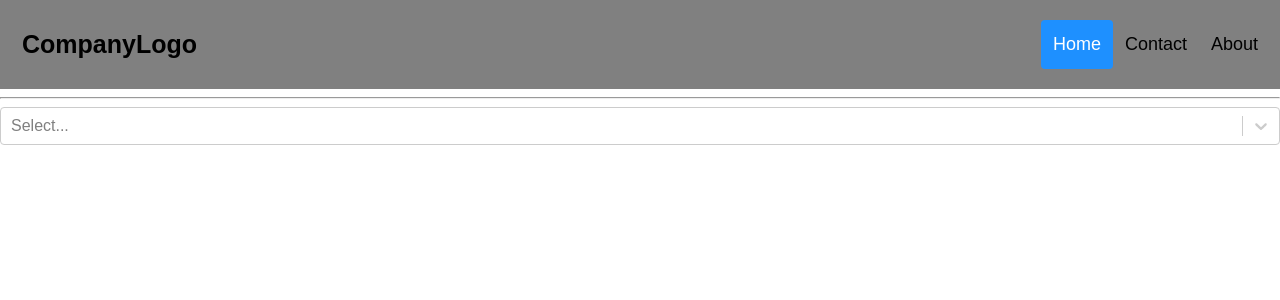
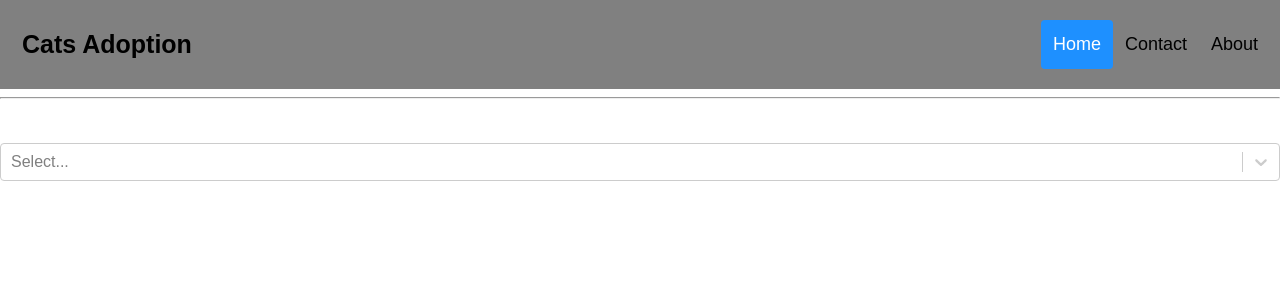
Before and after one commit to CatAdoption/CatAdoption, a React (Create React App) app: page / in a window 1280 px wide. Shown: the top 300 px of the page. Built offline with nearby package versions, Linux system fonts and the light colour scheme; no server answers.

Commit message:
Css changes in Header Component

```diff
--- a/src/App.js
+++ b/src/App.js
@@ -8,6 +8,8 @@ function App() {
     <div className="App">
       <Header />
       <hr/>
+      <br/>
+      <br/>
       <Search />
     </div>
   );
--- a/src/Components/HeaderComponent/Header.js
+++ b/src/Components/HeaderComponent/Header.js
@@ -5,7 +5,7 @@ state = {}
 render(){
     return (
         <div className="header">
-        <a href="#default" className="logo">CompanyLogo</a>
+        <a href="#default" className="logo">Cats Adoption</a>
         <div className="header-right">
           <a className="active" href="#home">Home</a>
           <a href="#contact">Contact</a>
```
Also changed, not shown: 11 other files (tests, documents, lock files or other folders).
